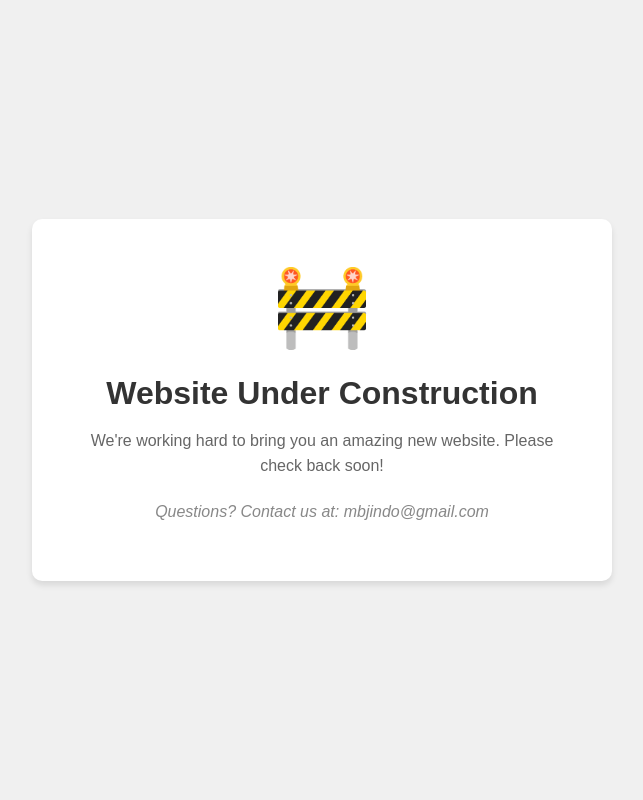
After one commit to nasiikhunamin/mbj-web, a Laravel app: page /komunitas/galeri in a window 1280 px wide. The commit adds this page. Shown: the whole page, without its empty margins (318-961 px from the left). Run offline with Laravel 10, Linux system fonts and the light colour scheme.

Commit message:
add maintenance page

```diff
--- a/public/asset/css/style.css
+++ b/public/asset/css/style.css
@@ -396,7 +396,7 @@
 
 /*** Single Page Hero Header Start ***/
 .bg-breadcrumb {
-    background: linear-gradient(rgba(0, 58, 102, 0.9), rgba(0, 58, 102, 0.8)), url(../img/breadcrumb.png);
+    background: linear-gradient(rgba(0, 58, 102, 0.9), rgba(0, 58, 102, 0.8));
     background-position: center center;
     background-repeat: no-repeat;
     background-attachment: initial;
@@ -499,7 +499,7 @@
 
 /*** Counter Facts Start ***/
 .counter-facts {
-    background: linear-gradient(rgba(255, 255, 255, .9), rgba(255, 255, 255, 0.8)), url(../img/breadcrumb.png);
+    background: linear-gradient(rgba(255, 255, 255, .9), rgba(255, 255, 255, 0.8));
     background-size: cover;
     background-attachment: fixed;
     background-position: center center;
--- /dev/null
+++ b/resources/views/maintenance.blade.php
@@ -0,0 +1,56 @@
+<!DOCTYPE html>
+<html lang="en">
+<head>
+    <meta charset="UTF-8">
+    <meta name="viewport" content="width=device-width, initial-scale=1.0">
+    <title>Under Construction</title>
+    <style>
+        body {
+            font-family: Arial, sans-serif;
+            background-color: #f0f0f0;
+            display: flex;
+            justify-content: center;
+            align-items: center;
+            height: 100vh;
+            margin: 0;
+            text-align: center;
+            padding: 20px;
+            box-sizing: border-box;
+        }
+        .container {
+            background-color: white;
+            border-radius: 10px;
+            box-shadow: 0 4px 6px rgba(0, 0, 0, 0.1);
+            padding: 40px;
+            max-width: 500px;
+            width: 100%;
+        }
+        .construction-icon {
+            font-size: 80px;
+            color: #ffc107;
+            margin-bottom: 20px;
+        }
+        h1 {
+            color: #333;
+            margin-bottom: 15px;
+        }
+        p {
+            color: #666;
+            line-height: 1.6;
+        }
+        .contact {
+            margin-top: 20px;
+            font-style: italic;
+            color: #888;
+        }
+    </style>
+</head>
+<body>
+    <div class="container">
+        <div class="construction-icon">🚧</div>
+        <h1>Website Under Construction</h1>
+        <p>We're working hard to bring you an amazing new website. Please check back soon!</p>
+        <p class="contact">Questions? Contact us at: mbjindo@gmail.com</p>
+    </div>
+</body>
+</html>
--- a/resources/views/panels/styles.blade.php
+++ b/resources/views/panels/styles.blade.php
@@ -10,7 +10,7 @@
 <link href="{{ asset('asset/css/bootstrap.min.css') }}" rel="stylesheet">
 
 <!-- BEGIN: Theme CSS-->
-<link href="{{ asset('asset/css/style.css?v=1.0') }}" rel="stylesheet">
+<link href="{{ asset('asset/css/style.css?v=1.1') }}" rel="stylesheet">
 
 {{-- Page Styles --}}
 @yield('page-style')
--- a/routes/web.php
+++ b/routes/web.php
@@ -51,11 +51,12 @@ Route::prefix('informasi')->group(function () {
     })->name('informasi.prospek-karir');
 
     Route::get('/silabus', function () {
-        return view('pages.informasi.silabus');
+        return view('maintenance');
     })->name('informasi.silabus');
 
     Route::get('/fasilitas', function () {
-        return view('pages.informasi.fasilitas');
+        return view('maintenance');
+        // return view('pages.informasi.fasilitas');
     })->name('informasi.fasilitas');
 
     Route::prefix('sertifikasi')->group(function () {
@@ -77,22 +78,26 @@ Route::prefix('informasi')->group(function () {
     });
 
     Route::get('/perbedaan-magang-tokutei-ginou', function () {
-        return view('pages.informasi.perbedaan-magang-tokutei-ginou');
+        return view('maintenance');
+        // return view('pages.informasi.perbedaan-magang-tokutei-ginou');
     })->name('informasi.perbedaan-magang-tokutei-ginou');
 
     Route::get('/biaya-hidup-di-jepang', function () {
-        return view('pages.informasi.biaya-hidup-di-jepang');
+        return view('maintenance');
+        // return view('pages.informasi.biaya-hidup-di-jepang');
     })->name('informasi.biaya-hidup-di-jepang');
 });
 
 // Komunitas Routes
 Route::prefix('komunitas')->group(function () {
     Route::get('/testimoni-alumni', function () {
-        return view('pages.komunitas.testimoni-alumni');
+        return view('maintenance');
+        // return view('pages.komunitas.testimoni-alumni');
     })->name('komunitas.testimoni-alumni');
 
     Route::get('/galeri', function () {
-        return view('pages.komunitas.galeri');
+        return view('maintenance');
+        // return view('pages.komunitas.galeri');
     })->name('komunitas.galeri');
 
     Route::get('/faq', function () {
@@ -100,11 +105,12 @@ Route::prefix('komunitas')->group(function () {
     })->name('komunitas.faq');
 
     Route::get('/proses-pindah-kerja', function () {
-        return view('pages.komunitas.proses-pindah-kerja');
+        return view('maintenance');
+        // return view('pages.komunitas.proses-pindah-kerja');
     })->name('komunitas.proses-pindah-kerja');
 });
 
 // Daftar Sekarang Route
 Route::get('/daftar', function () {
-    return view('pages.daftar');
+    return view('pages.informasi.pendaftaran');
 })->name('daftar');
```
